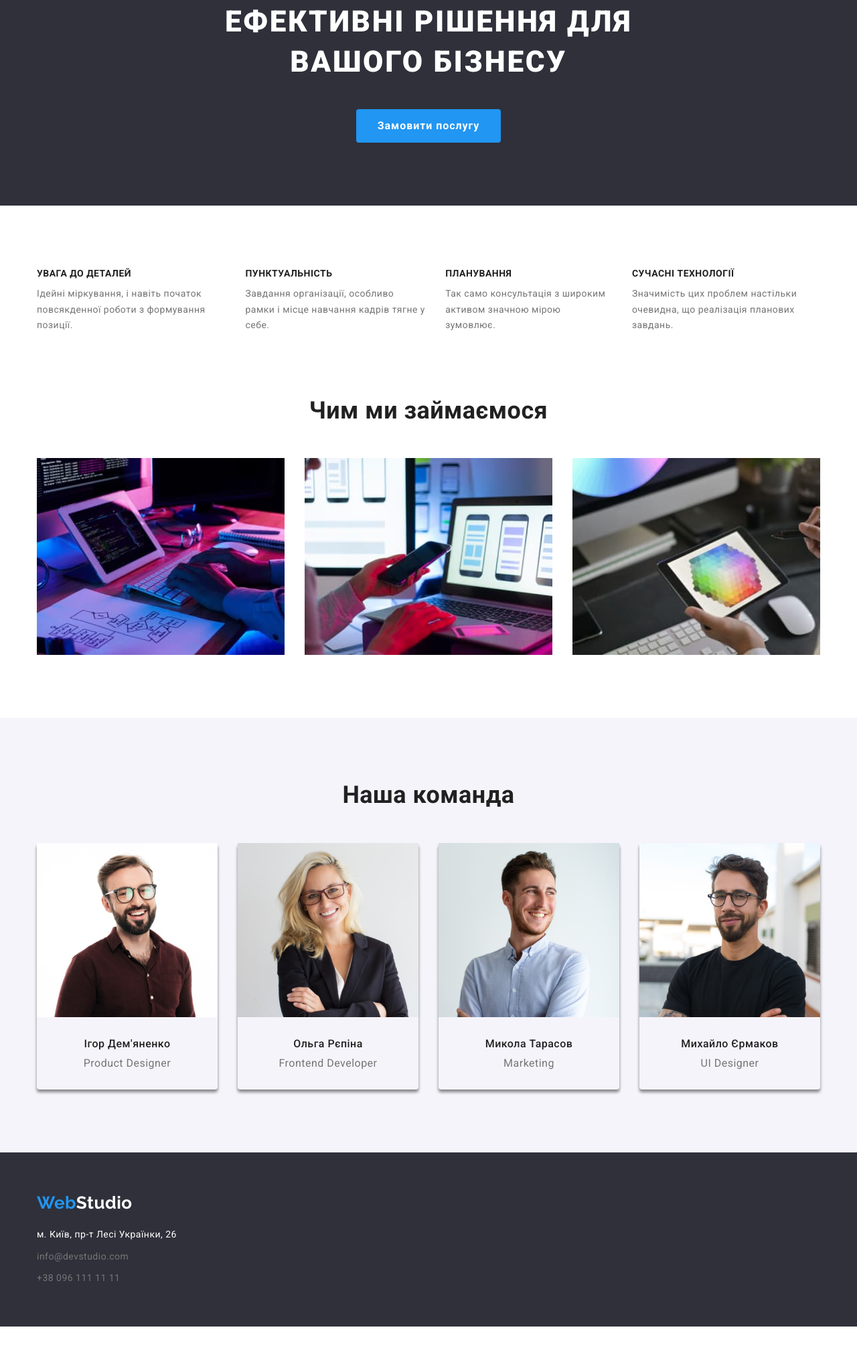
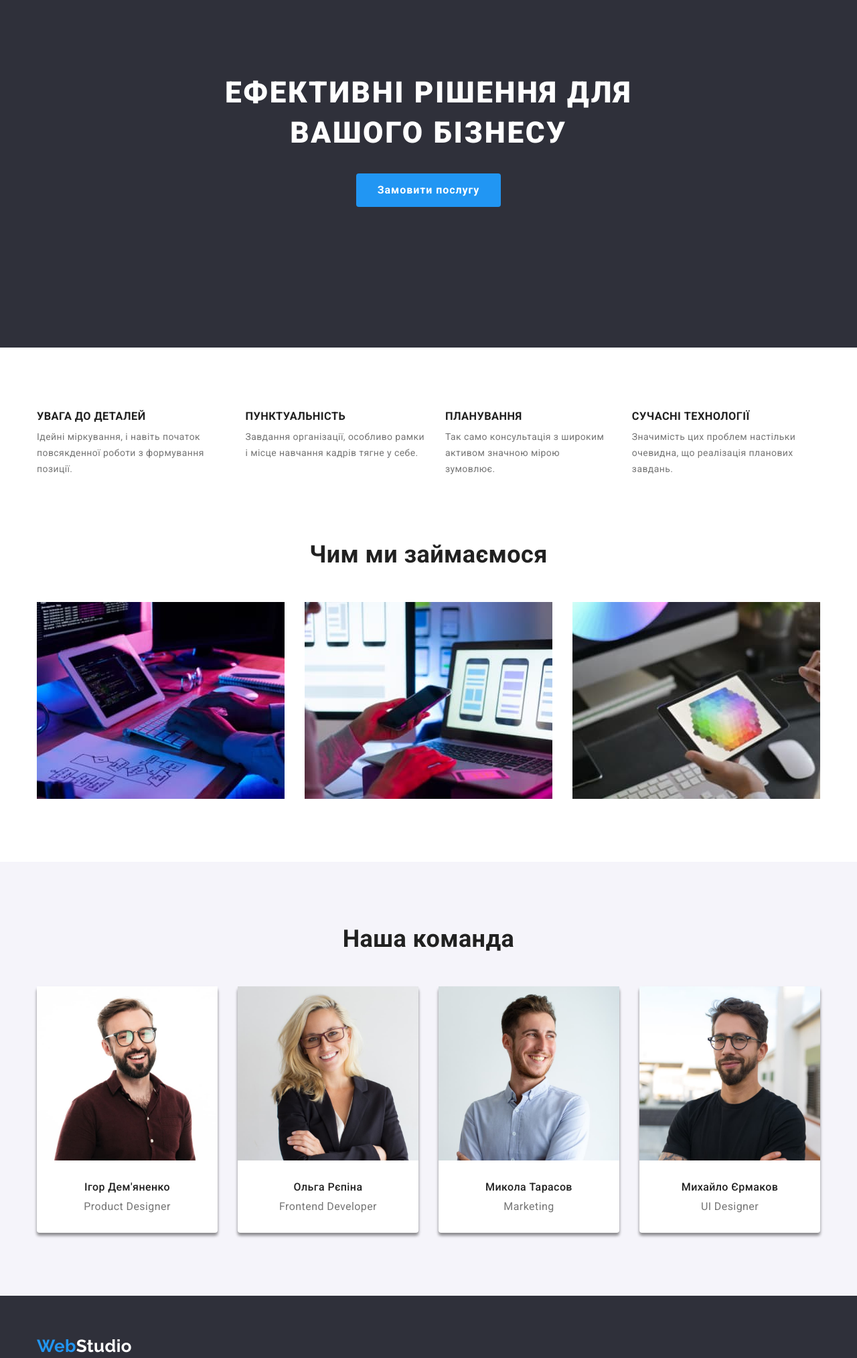
Before and after one commit to Anton-ck/goit-markup-hw-03, a plain HTML site: page index.html in a window 1280 px wide. Shown: the part 172-2200 px from the top of the page at 67% size. Before the commit the page ends 2153 px from the top, so only its background shows below. Drawn offline with nearby package versions, Linux system fonts and the light colour scheme.

Commit message:
update 27.10.17:38

```diff
--- a/css/styles.css
+++ b/css/styles.css
@@ -16,12 +16,19 @@ body {
   font-family: "Roboto", sans-serif;
   color: var(--primary-color);
   letter-spacing: 0.03em;
+  font-size: var(--primary-font-size); /* fixed */
 }
 
 /* Utils and clear css*/
 
+address {
+  font-style: normal; /* fixed */
+}
+
 img {
   display: block;
+  max-width: 100%;
+  height: auto;
 }
 
 h1,
@@ -48,10 +55,6 @@ ul {
 .link:hover {
   color: var(--hover-link-color);
 }
-
-/* .no-padding {
-  padding-top: 0px;
-} */
 
 .container {
   max-width: 1200px;
@@ -82,6 +85,12 @@ ul {
 /* ------------------------------ */
 /* Header */
 /* ------------------------------ */
+
+.header .container {
+  display: flex;
+  align-items: center;
+}
+
 .header-navigation {
   display: flex;
   align-items: center;
@@ -89,8 +98,6 @@ ul {
 
 .logo {
   margin-right: 93px;
-  padding-top: 24px;
-  padding-bottom: 25px;
   text-decoration: none;
   color: var(--primary-color);
   font-weight: 700;
@@ -119,7 +126,7 @@ ul {
 
   color: var(--primary-color);
   font-weight: 500;
-  font-size: var(--primary-font-size);
+
   line-height: 1.14;
   letter-spacing: 0.02em;
 }
@@ -134,12 +141,9 @@ ul {
 }
 
 .link-contacts {
-  display: block;
-  padding-top: 32px;
-  padding-bottom: 32px;
   color: var(--secondary-color);
   font-weight: 500;
-  font-size: var(--primary-font-size);
+
   line-height: 1.14;
   letter-spacing: 0.02em;
 }
@@ -157,14 +161,17 @@ ul {
 /* ------------------------------ */
 /* Order service */
 /* ------------------------------ */
-.order.section {
+.order {
   background-color: var(--gray);
   text-align: center;
+  padding-top: 200px;
+  padding-bottom: 210px;
 }
 
 .order-title {
-  text-align: center;
-  margin-bottom: 40px;
+  width: 696px;
+  margin: 0 auto;
+  margin-bottom: 30px;
 
   color: var(--thirdy-color);
   font-weight: 900;
@@ -175,11 +182,9 @@ ul {
 }
 
 .order-btn {
-  display: block;
-  margin: auto;
-  padding: 0px;
-  width: 216px;
-  height: 50px;
+  margin: 0 auto;
+  padding: 10px 32px;
+  min-width: 216px;
 
   font-family: inherit;
   font-weight: 700;
@@ -189,7 +194,7 @@ ul {
   color: var(--thirdy-color);
   letter-spacing: 0.06em;
   background: var(--hover-link-color);
-  border-width: 0;
+  border: 0;
   box-shadow: 0px 4px 4px rgba(0, 0, 0, 0);
   border-radius: 4px;
   cursor: pointer;
@@ -204,20 +209,19 @@ ul {
 }
 
 .benefits-item:not(:last-child) {
-  padding-right: 30px;
+  margin-right: 30px;
 }
 
 .benefits-subtitle {
   margin-bottom: 10px;
 
   font-weight: 700;
-  font-size: var(--primary-font-size);
+
   line-height: 1.14;
   text-transform: uppercase;
 }
 
 .benefits-text {
-  font-size: var(--primary-font-size);
   line-height: 1.71;
   color: var(--secondary-color);
 }
@@ -232,8 +236,9 @@ ul {
 
 .doit-subtitle,
 .team-subtitle {
-  display: flex;
-  justify-content: center;
+  /* display: flex;
+  justify-content: center; */
+  text-align: center;
   margin-bottom: 50px;
   font-weight: 700;
   font-size: 36px;
@@ -260,10 +265,16 @@ ul {
   box-shadow: 0px 4px 4px rgba(0, 0, 0, 0.25), 0px 4px 4px rgba(0, 0, 0, 0.25);
   /* box-shadow: 0px 2px 1px -1px rgba(0, 0, 0, 0.2), 0px 1px 1px 0px rgba(0, 0, 0, 0.14),
     0px 1px 3px 0px rgba(0, 0, 0, 0.12); */
+
+  background-color: var(--thirdy-color);
 }
 
-.team-item img {
+/* .team-item img {
   margin-bottom: 30px;
+} */
+
+.text-container {
+  padding: 30px 0;
 }
 
 .team {
@@ -271,14 +282,13 @@ ul {
 }
 
 .team-name {
-  padding-bottom: 10px;
+  margin-bottom: 10px;
   font-weight: 500;
   font-size: var(--secondary-font-size);
   line-height: 1.19;
 }
 
 .team-profession {
-  padding-bottom: 30px;
   font-size: var(--secondary-font-size);
   line-height: 1.19;
   color: var(--secondary-color);
@@ -290,36 +300,29 @@ ul {
 
 .footer {
   background-color: var(--gray);
+  padding: 60px 0;
 }
 
 .footer .logo {
-  display: block;
   color: var(--thirdy-color);
-  padding-top: 60px;
-  padding-bottom: 20px;
 }
 
 .footer-list:not(:last-child) {
   margin-bottom: 9px;
 }
 
-.footer-contacts {
-  padding-bottom: 60px;
-  padding-left: 0px;
-  margin-top: 0px;
-  margin-bottom: 0px;
-  font-size: var(--primary-font-size);
-  line-height: 1.71;
-  color: var(--thirdy-color);
-  font-style: normal;
+.footer-address {
+  margin-top: 20px;
 }
 
 .footer-map {
   color: var(--thirdy-color);
+  line-height: 1.71;
 }
 
 .footer-link {
   color: var(--secondary-color);
+  line-height: 1.71;
 }
 
 /*---------Portfolio Style--------------*/
@@ -338,6 +341,7 @@ ul {
   font-weight: 500;
   font-size: var(--secondary-font-size);
   line-height: 1.63;
+  letter-spacing: 0.03em; /* fixed */
   color: var(--primary-color);
   background: var(--btn-background);
   border-width: 0;
@@ -356,14 +360,6 @@ ul {
   flex-wrap: wrap;
 }
 
-/* .portfolio-item {
-  width: calc((100% - 60px) / 3);
-  margin-right: 30px;
-  margin-bottom: 30px;
-
-  border: 1px solid var(--border-portfolio);
-} */
-
 .portfolio-item {
   flex-basis: calc((100% - 60px) / 3);
   margin-right: 30px;
@@ -379,6 +375,7 @@ ul {
   border-bottom: 1px solid var(--border-portfolio);
   border-left: 1px solid var(--border-portfolio);
   border-right: 1px solid var(--border-portfolio);
+  padding: 20px 24px;
 }
 
 .portfolio-item:nth-child(3n) {
@@ -390,8 +387,6 @@ ul {
 }
 
 .portfolio-title {
-  padding-top: 20px;
-  padding-left: 24px;
   font-weight: 700;
   font-size: 18px;
   line-height: 2;
@@ -400,9 +395,8 @@ ul {
 }
 
 .portfolio-text {
-  padding-top: 4px;
-  padding-bottom: 20px;
-  padding-left: 24px;
+  margin-top: 4px;
+
   font-size: var(--secondary-font-size);
   line-height: 1.88;
   color: var(--secondary-color);
--- a/index.html
+++ b/index.html
@@ -21,8 +21,8 @@
 
   <body>
     <header class="header border">
-      <div>
-        <nav class="header-navigation container">
+      <div class="container">
+        <nav class="header-navigation">
           <a class="logo" href="./index.html"><span class="logo-color">Web</span>Studio</a>
           <ul class="header-navigation-list">
             <li class="header-list-item list">
@@ -35,7 +35,7 @@
               <a class="link-navigation link" href="">Контакти</a>
             </li>
           </ul>
-
+        </nav>
         <ul class="header-contacts">
           <li class="contacts-list list">
             <a class="link-contacts link" href="mailto:info@devstudio.com">info@devstudio.com</a>
@@ -44,17 +44,13 @@
             <a class="link-contacts link" href="tel:+380961111111">+38 096 111 11 11</a>
           </li>
         </ul>
-        </nav>
       </div>
     </header>
 
     <main>
-      <section class="order section">
+      <section class="order">
         <div class="container">
-          <h1 class="order-title">
-            Ефективні рішення для<br />
-            вашого бізнесу
-          </h1>
+          <h1 class="order-title">Ефективні рішення для вашого бізнесу</h1>
           <button class="order-btn" type="button">Замовити послугу</button>
         </div>
       </section>
@@ -115,35 +111,33 @@
           <ul class="team-list list">
             <li class="team-item">
               <img src="./images/team-img-1.jpg" alt="Ігор Дем'яненко" width="270" height="260" />
+              <div class="text-container">
                 <h3 class="team-name">Ігор Дем'яненко</h3>
                 <p class="team-profession" lang="en">Product Designer</p>
+              </div>
             </li>
 
-            <li class="team-item list">
-              <img
-                src="./images/team-img-2.jpg"
-                alt="Ольга Рєпіна"
-                width="270"
-                height="260"
-              />
+            <li class="team-item">
+              <img src="./images/team-img-2.jpg" alt="Ольга Рєпіна" width="270" height="260" />
+              <div class="text-container">
                 <h3 class="team-name">Ольга Рєпіна</h3>
                 <p class="team-profession" lang="en">Frontend Developer</p>
+              </div>
             </li>
 
-            <li class="team-item list">
-              <img
-                src="./images/team-img-3.jpg"
-                alt="Микола Тарасов"
-                width="270"
-                height="260"
-              />
+            <li class="team-item">
+              <img src="./images/team-img-3.jpg" alt="Микола Тарасов" width="270" height="260" />
+              <div class="text-container">
                 <h3 class="team-name">Микола Тарасов</h3>
                 <p class="team-profession" lang="en">Marketing</p>
+              </div>
             </li>
-            <li class="team-item list">
+            <li class="team-item">
               <img src="./images/team-img-4.jpg" alt="" width="270" height="260" />
+              <div class="text-container">
                 <h3 class="team-name">Михайло Єрмаков</h3>
                 <p class="team-profession" lang="en">UI Designer</p>
+              </div>
             </li>
           </ul>
         </div>
```
Lines whose indentation alone changed are shown as unchanged.
